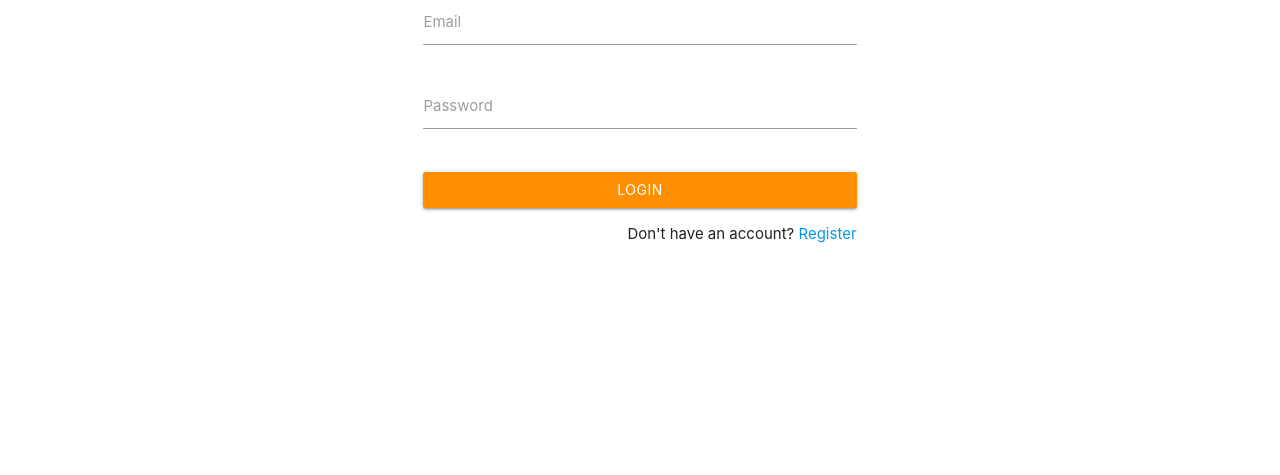
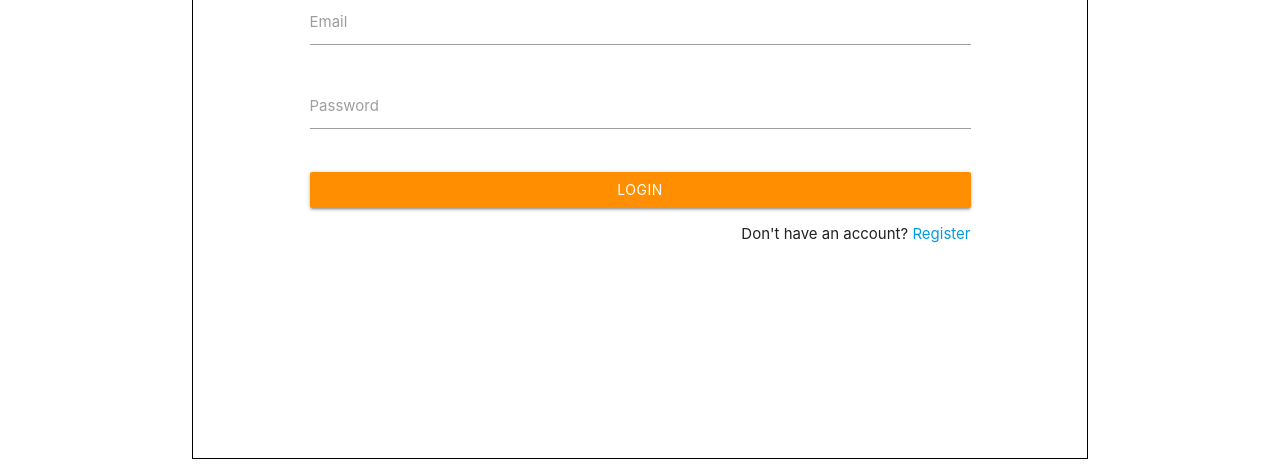
Before and after one commit to Ghidyon/budget-app, a plain HTML site: page index.html in a window 1280 px wide. Shown: the part 325-800 px from the top of the page. Drawn offline with nearby package versions, Linux system fonts and the light colour scheme.

Commit message:
added responsiveness on forms

```diff
--- a/assets/styles/style.css
+++ b/assets/styles/style.css
@@ -38,12 +38,15 @@ nav {
     min-height: 90vh;
     display: flex;
     flex-direction: column;
-    align-items: center;
     justify-content: center;
 }
 
 .width-100 {
     width: 100%;
+}
+
+.border {
+    border: 1px solid black !important;
 }
 
 /* Input Hover */
--- a/index.html
+++ b/index.html
@@ -28,10 +28,10 @@
         </div>
     </nav>
 
-    <div class="container center-page">
+    <div class="container center-page border">
 
         <div class="row">
-            <form class="col s12 m8 offset-m2 l8 offset-l2">
+            <form class="col s12">
                 <div class="row">
                     <div class="col s12 flex">
                         <img class="logo" src="./assets/images/budgetish.png" alt="">
```
Also changed, not shown: assets/pages/signup.html (+4 -0 lines).
